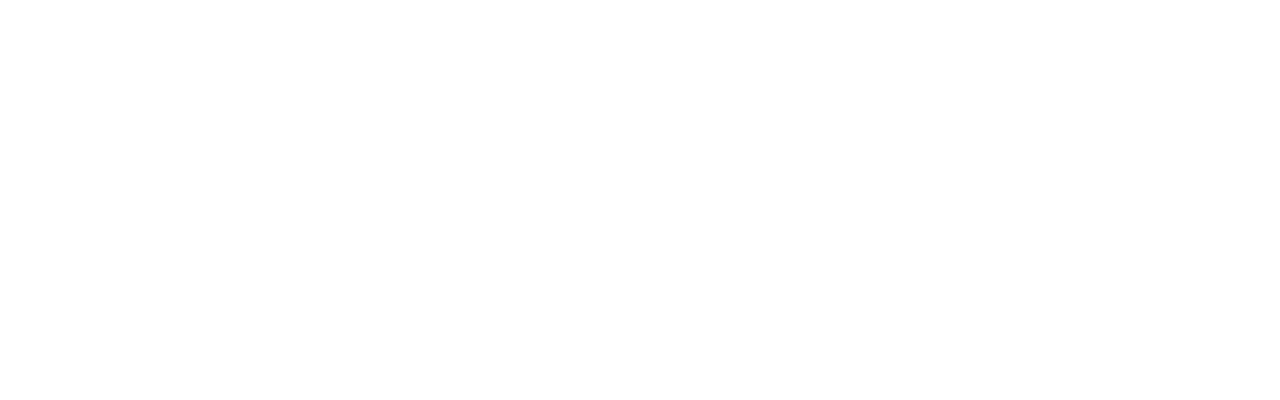
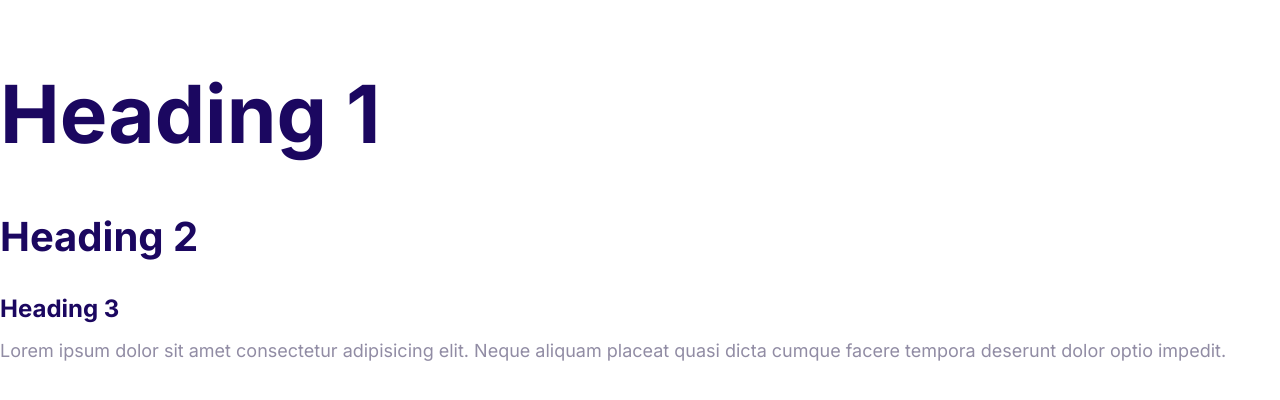
Before and after one commit to romchristian/moshify, a plain HTML site: page index.html in a window 1280 px wide. Drawn offline with Linux system fonts and the light colour scheme.

Commit message:
Estilos de las fuentes

```diff
--- a/css/styles.css
+++ b/css/styles.css
@@ -5,3 +5,51 @@
   --color-heading: #1b0760;
   --color-body: #918ca4;
 }
+
+html {
+  font-size: 62.5%;
+}
+body {
+  font-family: Inter, Arial, Helvetica, sans-serif;
+  color: var(--color-body);
+  font-size: 2.4rem;
+  line-height: 1.5;
+}
+
+h1,
+h2,
+h3 {
+  color: var(--color-heading);
+  margin-bottom: 1rem;
+}
+
+h1 {
+  font-size: 7rem;
+}
+
+h2 {
+  font-size: 4rem;
+}
+
+h3 {
+  font-size: 3rem;
+}
+
+p {
+  margin-top: 0;
+}
+
+@media screen and (min-width: 1024px) {
+  body {
+    font-size: 1.8rem;
+  }
+  h1 {
+    font-size: 8rem;
+  }
+  h2 {
+    font-size: 4rem;
+  }
+  h3 {
+    font-size: 2.4rem;
+  }
+}
--- a/index.html
+++ b/index.html
@@ -4,8 +4,21 @@
     <meta charset="UTF-8" />
     <meta name="viewport" content="width=device-width, initial-scale=1.0" />
     <title>Document</title>
+    <link rel="preconnect" href="https://fonts.gstatic.com" />
+    <link
+      href="https://fonts.googleapis.com/css2?family=Inter:wght@400;700&display=swap"
+      rel="stylesheet"
+    />
     <link rel="stylesheet" href="css/normalize.css" />
     <link rel="stylesheet" href="css/styles.css" />
   </head>
-  <body></body>
+  <body>
+    <h1>Heading 1</h1>
+    <h2>Heading 2</h2>
+    <h3>Heading 3</h3>
+    <p>
+      Lorem ipsum dolor sit amet consectetur adipisicing elit. Neque aliquam
+      placeat quasi dicta cumque facere tempora deserunt dolor optio impedit.
+    </p>
+  </body>
 </html>
```
